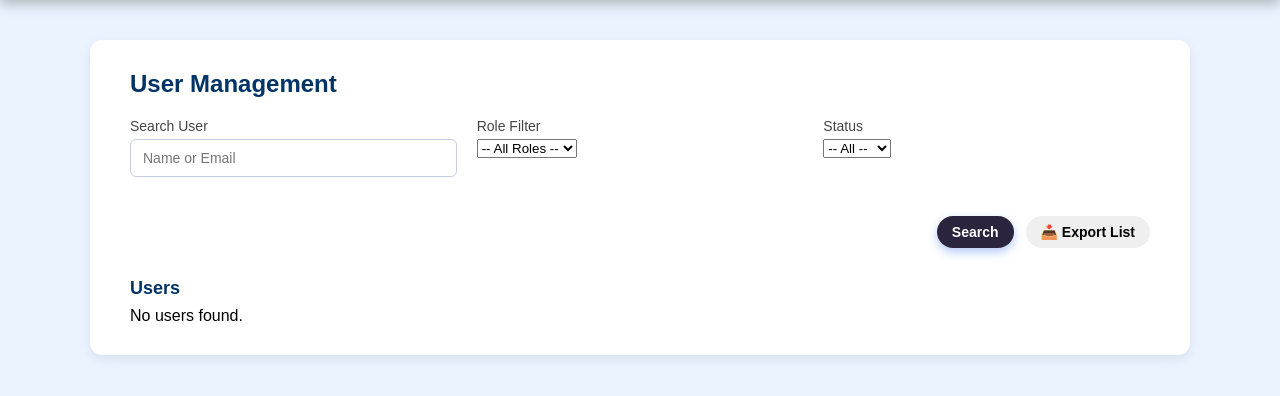
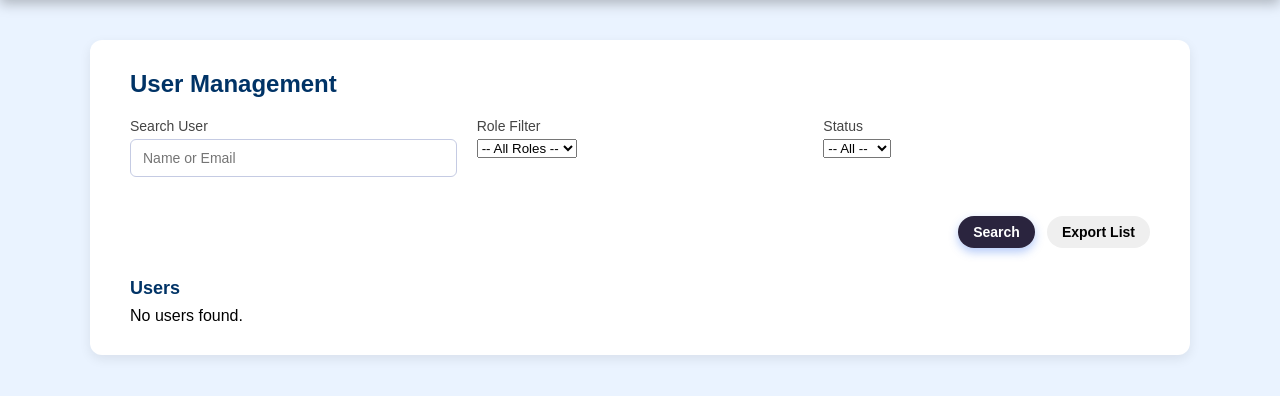
Before and after one commit to ShrutiPNarule/Student-management-system, a Flask app: page /user-management in a window 1280 px wide. Shown: the part 70-466 px from the top of the page. Run offline with Flask 3, Linux system fonts and the light colour scheme; the visitor is signed in with stand-in values (Sample User, id 1); data that the repository does not hold is empty; some libraries are stand-ins or nearby versions.

Commit message:
Fix HTML attribute spacing and remove emoji encoding issue

```diff
--- a/templates/user_management.html
+++ b/templates/user_management.html
@@ -17,10 +17,10 @@
                 <label>Role Filter</label>
                 <select name="role_filter">
                     <option value="">-- All Roles --</option>
-                    <option value="student" {% if request.args.get('role_filter') == 'student' %}selected{% endif %}>Student</option>
-                    <option value="admin" {% if request.args.get('role_filter') == 'admin' %}selected{% endif %}>Admin</option>
-                    <option value="auditor" {% if request.args.get('role_filter') == 'auditor' %}selected{% endif %}>Auditor</option>
-                    <option value="superadmin" {% if request.args.get('role_filter') == 'superadmin' %}selected{% endif %}>Superadmin</option>
+                    <option value="student"{% if request.args.get('role_filter') == 'student' %} selected{% endif %}>Student</option>
+                    <option value="admin"{% if request.args.get('role_filter') == 'admin' %} selected{% endif %}>Admin</option>
+                    <option value="auditor"{% if request.args.get('role_filter') == 'auditor' %} selected{% endif %}>Auditor</option>
+                    <option value="superadmin"{% if request.args.get('role_filter') == 'superadmin' %} selected{% endif %}>Superadmin</option>
                 </select>
             </div>
 
@@ -36,7 +36,7 @@
 
         <div class="form-actions">
             <button type="submit" class="btn btn-primary">Search</button>
-            <button type="button" class="btn btn-info" onclick="exportUsers()">📥 Export List</button>
+            <button type="button" class="btn btn-info" onclick="exportUsers()">Export List</button>
         </div>
     </form>
 
```
